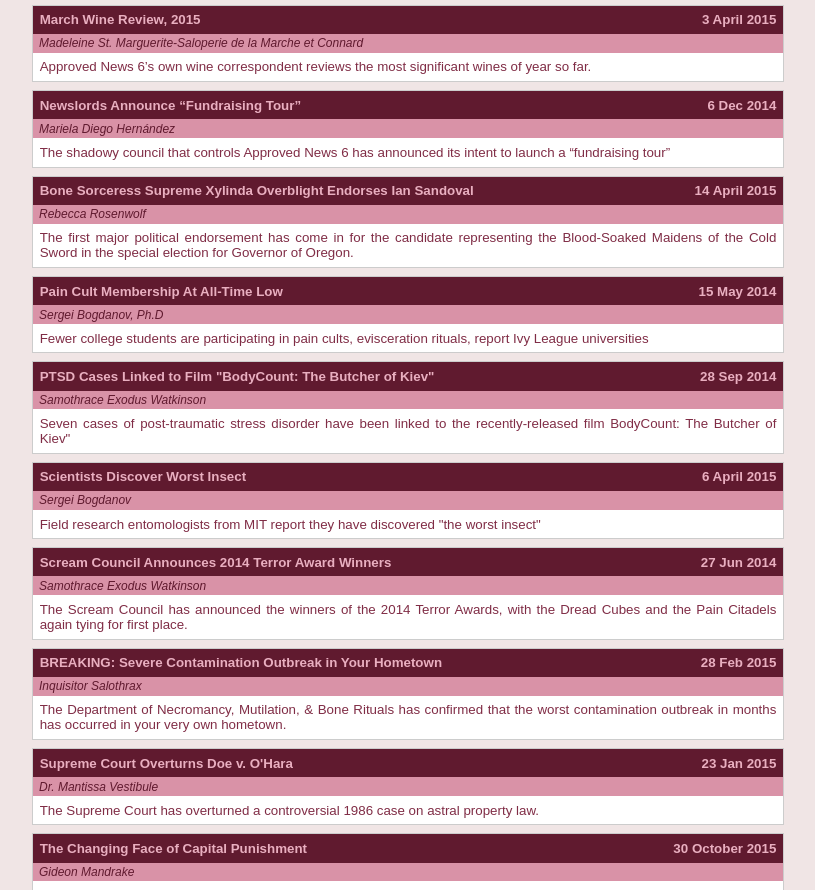
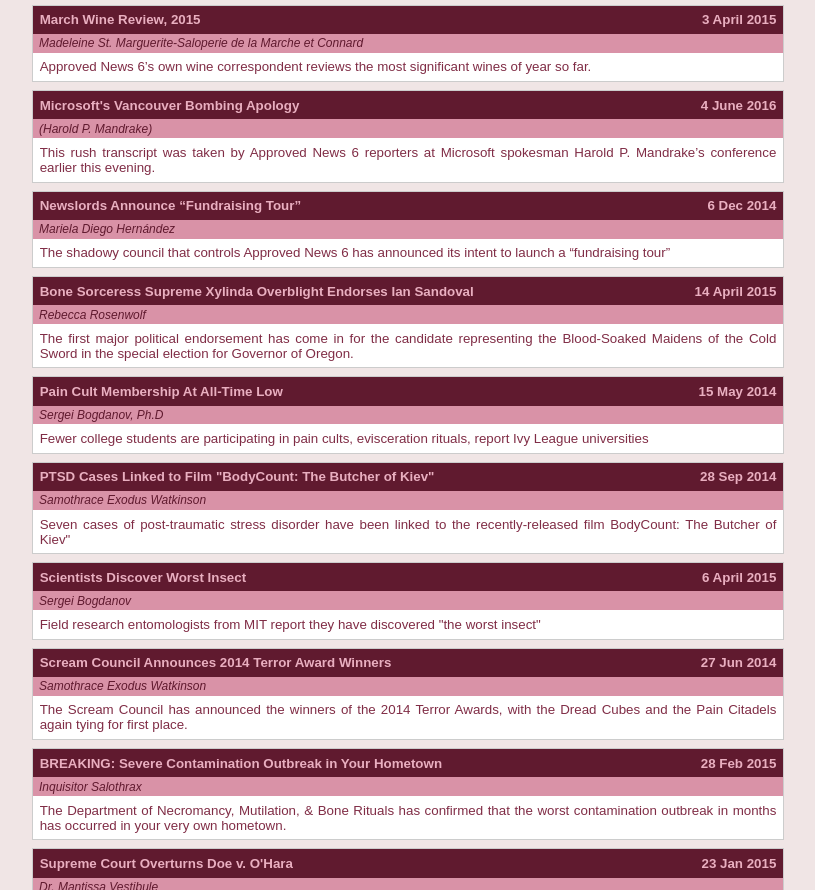
Before and after one commit to velartrill/an6, a plain HTML site: page articles.html in a window 1280 px wide. Shown: the part 1960-2850 px from the top of the page, without its empty margins (232-1047 px from the left). Drawn offline with Linux system fonts and the light colour scheme.

Commit message:
fix article list ?????

```diff
--- a/articles.html
+++ b/articles.html
@@ -211,6 +211,15 @@
        <div class="byline">Madeleine St. Marguerite-Saloperie de la Marche et Connard</div>
        <p>Approved News 6’s own wine correspondent reviews the most significant wines of year so far.</p>
    </div>
+</a>  <a href="articles/microsoft-vancouver-bombing-apology.html">
+   <div class="article">
+       <div class="box">
+             <div class="date">4 June 2016</div>
+             <div class="title">Microsoft's Vancouver Bombing Apology</div>
+       </div>
+       <div class="byline">(Harold P. Mandrake)</div>
+       <p>This rush transcript was taken by Approved News 6 reporters at Microsoft spokesman Harold P. Mandrake’s conference earlier this evening.</p>
+   </div>
 </a>  <a href="articles/newslords-announce-fundraising-tour.html">
    <div class="article">
        <div class="box">
```
